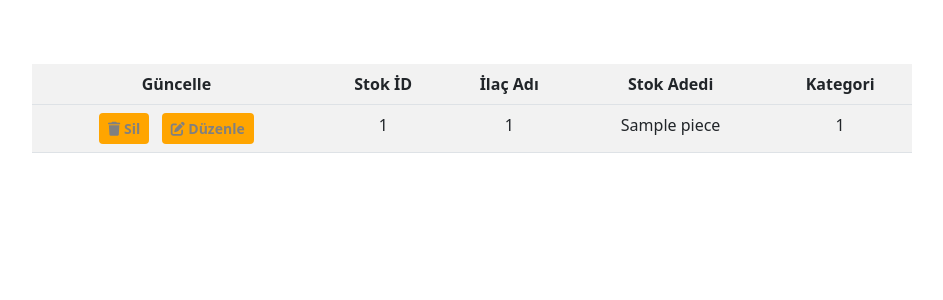
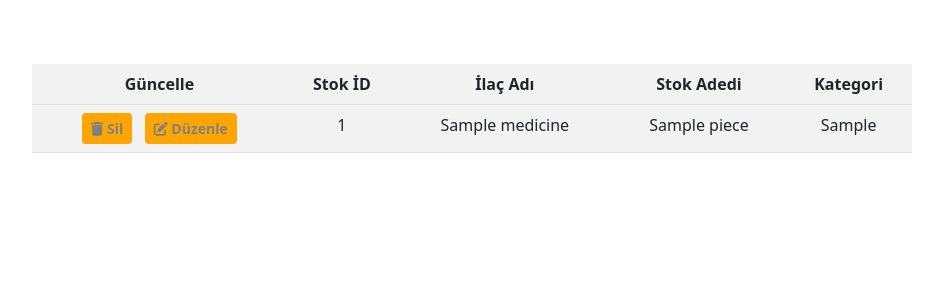
Before and after one commit to mraposka/VTYS-Eczane, a CodeIgniter 4 app: the page made by app/Views/stock.php in a window 1280 px wide. Shown: the part 86-386 px from the top of the page, without its empty margins (168-1111 px from the left). Run offline with PHP 8.4 and a stand-in for CodeIgniter, Linux system fonts and the light colour scheme; the template is opened without the code that fills it: most values are stand-ins (such as "Sample title", 1, 10 or a date in 2020); some libraries are stand-ins or nearby versions.

Commit message:
update stock

```diff
--- a/app/Views/stock.php
+++ b/app/Views/stock.php
@@ -24,9 +24,23 @@
             </button>
           </td>
           <td id="tableStock_id"><?php echo $stocks->stock_id; ?></td>
-                    <td id="tableStock_med"><?php echo $stocks->medicine_id; ?></td>
+          <td id="tableStock_med" <?php echo $stocks->medicine_id; ?>">
+            <?php
+            foreach ($medicines as $medicine) {
+              if ($medicine->medicine_id == $stocks->medicine_id) {
+                echo $medicine->name;
+                break;
+              }
+            } ?></td>
           <td id="tableStock_piece"><?php echo $stocks->piece; ?></td>
-                    <td id="tableStock_piece"><?php echo $stocks->category_id; ?></td>
+          <td id="tableMedCat_<?php echo $stocks->medicine_id; ?>">
+            <?php
+            foreach ($categories as $category) {
+              if ($category->category_id == $stocks->category_id) {
+                echo $category->c_type;
+                break;
+              }
+            } ?></td>
         </tr>
       <?php endforeach; ?>
     </tbody>
@@ -97,7 +111,7 @@
     notifDiv.innerHTML = notificationContent;
   }
 
-  $(document).ready(function () {
+  $(document).ready(function() {
     var forms = document.getElementsByTagName('form');
     var base_url = window.location.origin + "/" + window.location.pathname.split("/")[1];
     for (var i = 0; i < forms.length; i++) {
@@ -108,7 +122,7 @@
         var ajaxDeleteID = '#delete_' + employeeID;
 
         // Silme düğmesi olayı
-        $(ajaxDeleteID).click(function (e) {
+        $(ajaxDeleteID).click(function(e) {
           e.preventDefault();
           var confirmMessage = "Bu stoğu silmek istediğinize emin misiniz?";
           var confirmed = confirm(confirmMessage);
@@ -121,12 +135,14 @@
             $.ajax({
               type: "POST",
               url: _URL,
-              data: { id: id },
-              success: function (result) {
+              data: {
+                id: id
+              },
+              success: function(result) {
                 showSnackbar(null, "Stok Başarıyla Silindi!", 1);
                 document.getElementById("tableID_" + id).remove();
               },
-              error: function () {
+              error: function() {
                 showSnackbar(null, "Stok Silinirken Bir Hata Oluştu!", 0);
               }
             });
@@ -134,7 +150,7 @@
         });
 
         // Form gönderme olayı
-        $(ajaxFormID).on('submit', function (e) {
+        $(ajaxFormID).on('submit', function(e) {
           e.preventDefault();
           var base_url = window.location.origin + "/" + window.location.pathname.split("/")[1];
           var _URL = base_url + "/EmployeeEdit"; // Çalışan güncelleme URL'si
@@ -150,7 +166,7 @@
             type: 'POST',
             url: _URL,
             data: formData,
-            success: function (response) {
+            success: function(response) {
               if (response == "200") {
                 showSnackbar(null, "Çalışan Güncellendi!", 1);
                 document.getElementById(e.delegateTarget[1].id).click();
@@ -164,7 +180,7 @@
                 showSnackbar(null, "Çalışan Güncellenirken Bir Hata Oluştu!", 0);
               }
             },
-            error: function () {
+            error: function() {
               console.error("Bir hata oluştu.");
             }
           });
@@ -172,7 +188,6 @@
       }
     }
   });
-
 </script>
 
 
```
Lines whose indentation alone changed are shown as unchanged.
